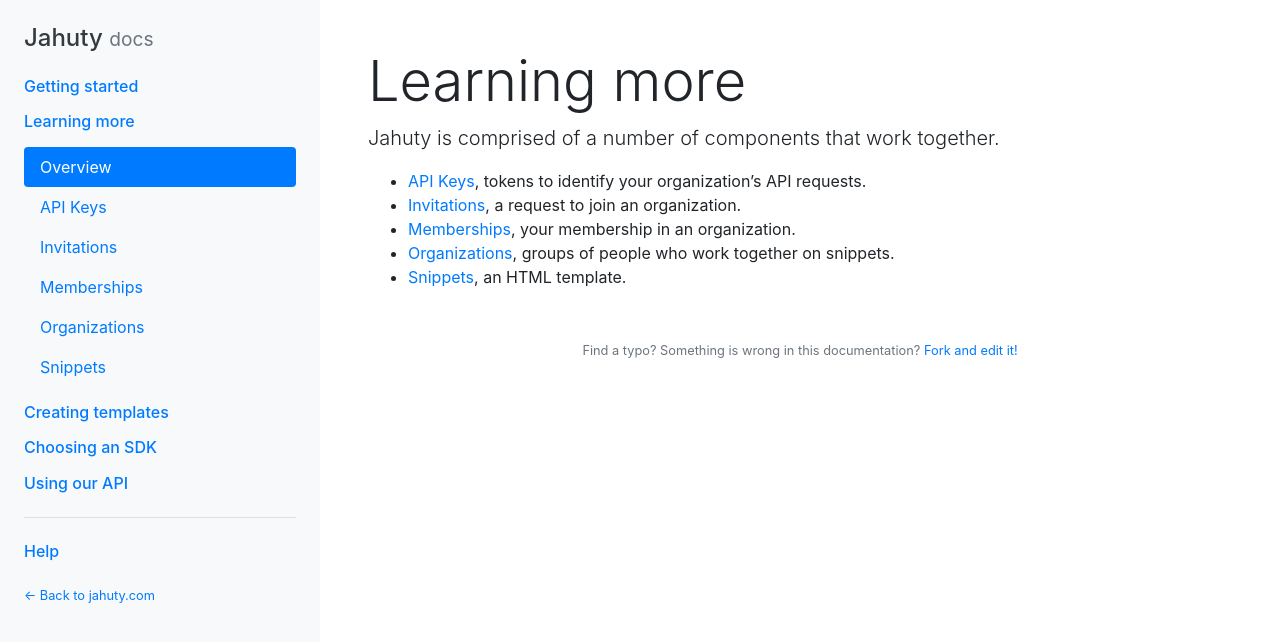
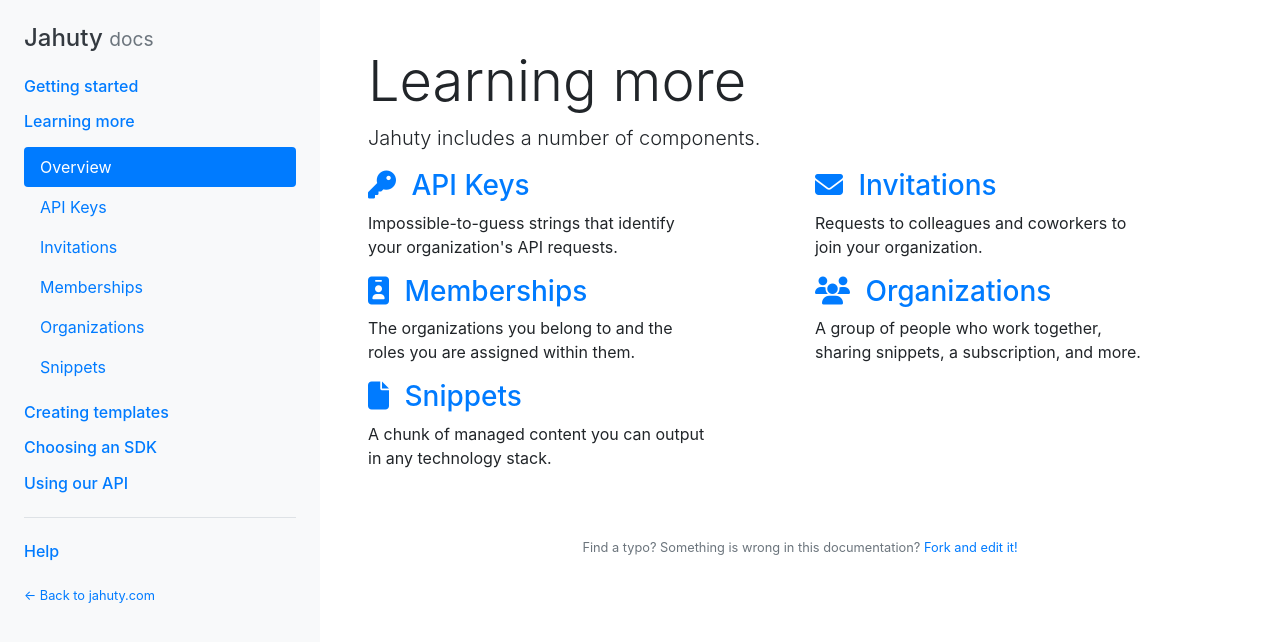
Before and after one commit to jahuty/documentation, a Jekyll site: the page built from components/overview.md, in a window 1280 px wide. Shown: the top 642 px of the page. Built offline with Jekyll 4.4.1, drawn with Linux system fonts in a browser that asks for light colours; nearby versions of some CDN libraries.

Commit message:
Improve layout

```diff
--- a/components/overview.md
+++ b/components/overview.md
@@ -5,10 +5,47 @@ keywords   : [components, concepts]
 category   : components
 ---
 
-{% include heading.html title="Learning more" lead="Jahuty is comprised of a number of components that work together." %}
+{% include heading.html title="Learning more" lead="Jahuty includes a number of components." %}
 
-* [API Keys](/components/api-keys), tokens to identify your organization's API requests.
-* [Invitations](/components/invitations), a request to join an organization.
-* [Memberships](/components/memberships), your membership in an organization.
-* [Organizations](/components/organizations), groups of people who work together on snippets.
-* [Snippets](/components/snippets), an HTML template.
+<div class="row">
+  <div class="col-md-5">
+    <h3>
+      <a href="{% link components/api-keys.md %}"><i class="fas fa-key mr-2"></i> API Keys</a>
+    </h3>
+    <p>
+      Impossible-to-guess strings that identify your organization's API requests.
+    </p>
+  </div>
+  <div class="col-md-5 offset-md-1">
+    <h3>
+      <a href="{% link components/invitations.md %}"><i class="fas fa-envelope mr-2"></i> Invitations</a>
+    </h3>
+    <p>
+      Requests to colleagues and coworkers to join your organization.
+    </p>
+  </div>
+  <div class="col-md-5">
+    <h3>
+      <a href="{% link components/memberships.md %}"><i class="fas fa-id-badge mr-2"></i> Memberships</a>
+    </h3>
+    <p>
+      The organizations you belong to and the roles you are assigned within them.
+    </p>
+  </div>
+  <div class="col-md-5 offset-md-1">
+    <h3>
+      <a href="{% link components/organizations.md %}"><i class="fas fa-users mr-2"></i> Organizations</a>
+    </h3>
+    <p>
+      A group of people who work together, sharing snippets, a subscription, and more.
+    </p>
+  </div>
+  <div class="col-md-5">
+    <h3>
+      <a href="{% link components/snippets.md %}"><i class="fas fa-file mr-2"></i> Snippets</a>
+    </h3>
+    <p>
+      A chunk of managed content you can output in any technology stack.
+    </p>
+  </div>
+</div>
```
